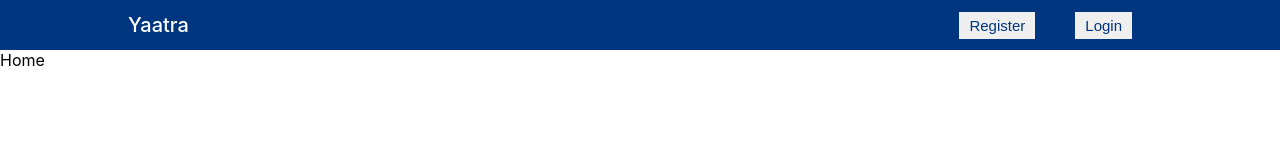
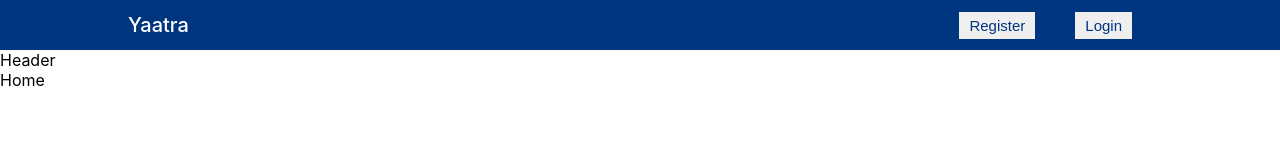
Before and after one commit to Subhradeep10/Yaatra, a React (Create React App) app in the folder frontend/: page / in a window 1280 px wide. Shown: the top 160 px of the page. Built offline with nearby package versions, Linux system fonts and the light colour scheme.

Commit message:
Files init

```diff
--- /dev/null
+++ b/frontend/src/Components/Header/Header.jsx
@@ -0,0 +1,7 @@
+import React from "react";
+
+const Header = () => {
+  return <div className="header">Header</div>;
+};
+
+export default Header;
--- a/frontend/src/Screens/Home/Home.jsx
+++ b/frontend/src/Screens/Home/Home.jsx
@@ -1,4 +1,5 @@
 import React from "react";
+import Header from "../../Components/Header/Header";
 import Navbar from "../../Components/Navbar/Navbar";
 import "./Home.css";
 
@@ -6,6 +7,7 @@ const Home = () => {
   return (
     <div>
       <Navbar />
+      <Header />
       Home
     </div>
   );
```
Also changed, not shown: frontend/src/Components/Header/Header.css (added).
